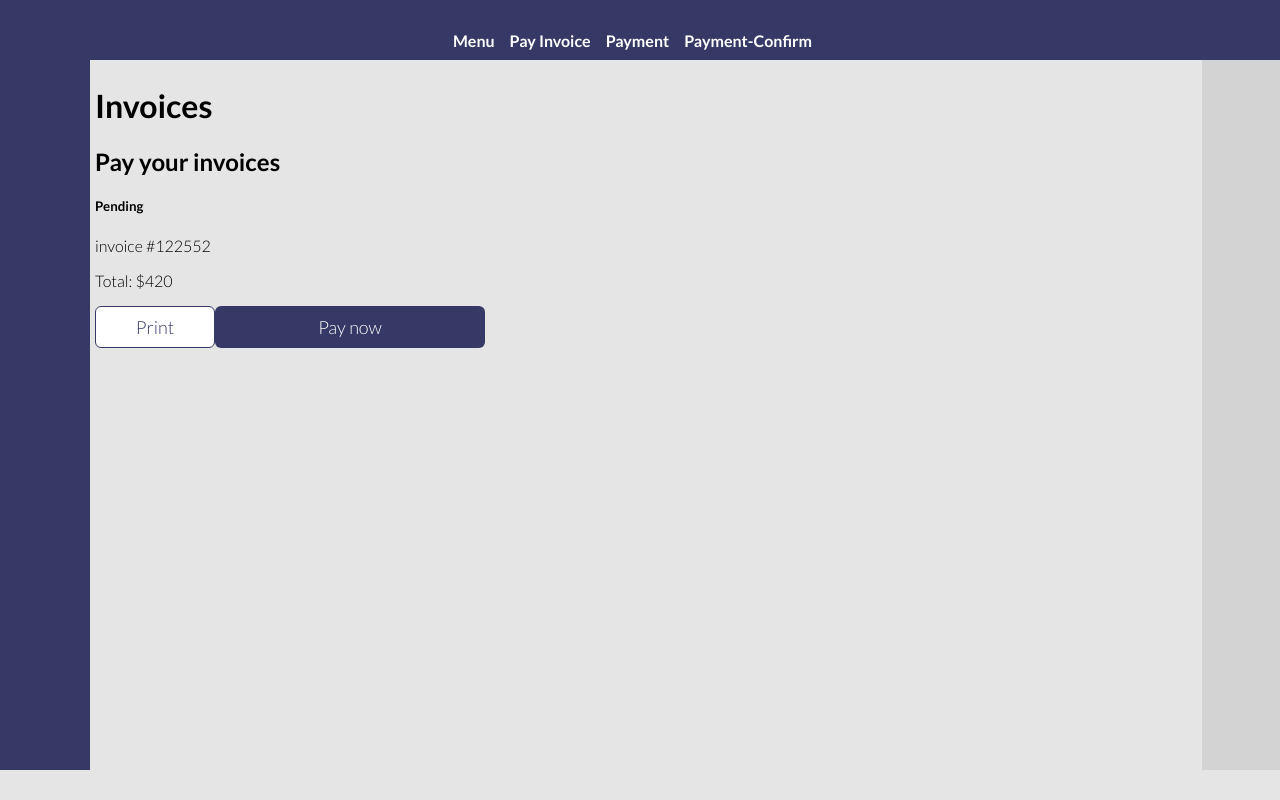
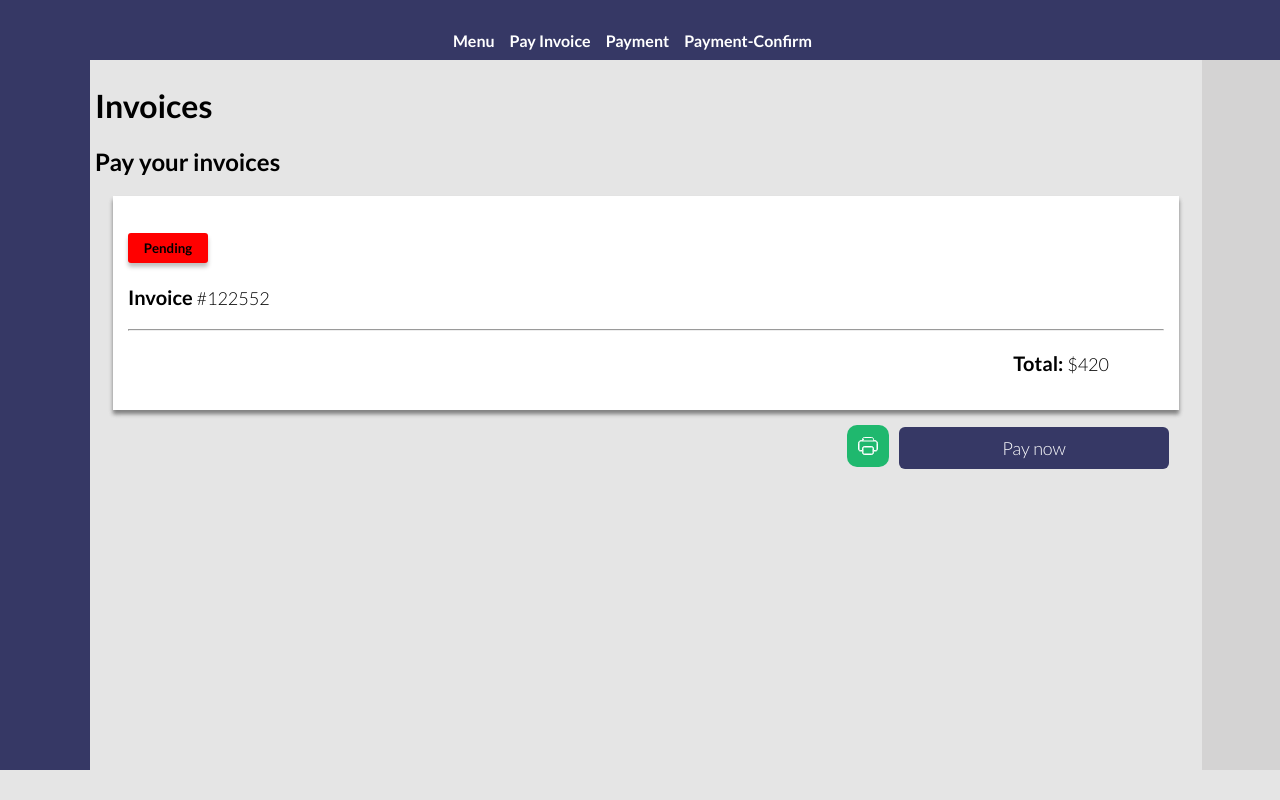
Before and after one commit to ace4port/payments, a React (Create React App) app: page /pay in a window 1280 px wide. Built offline with nearby package versions, Linux system fonts and the light colour scheme.

Commit message:
'styles'

```diff
--- a/src/container/Payment/InvoicePay.jsx
+++ b/src/container/Payment/InvoicePay.jsx
@@ -1,27 +1,37 @@
 import React from 'react'
 import Button from '../../components/Button'
-
+import PrintIcon from '../../components/icons/PrintIcon'
 const InvoicePay = ({ history }) => {
   return (
     <div>
       <h1>Invoices</h1>
       <h2>Pay your invoices</h2>
+      <div className="invoice-container">
+        <div className="invoice-container__details">
+          <h5 className="invoiceState">Pending</h5>
 
-      <h5>Pending</h5>
-
-      <p>invoice #122552</p>
-      <p>Total: $420</p>
-
-      <Button
-        size="small"
-        variant="outlined"
-        onClick={() => console.log('Print')}
-      >
-        Print
-      </Button>
-      <Button size="medium" onClick={() => history.push('/payments')}>
-        Pay now
-      </Button>
+          <p className="invoice">
+            Invoice <span className="invoice-id">#122552</span>
+          </p>
+          <hr />
+          <p className="total">
+            Total: <span className="total-amount">$420</span>
+          </p>
+        </div>
+        <div className="invoice-container__button">
+          <div
+            className="print-icon"
+            onClick={() => {
+              console.log('Print')
+            }}
+          >
+            <PrintIcon></PrintIcon>
+          </div>
+          <Button size="medium" onClick={() => history.push('/payments')}>
+            Pay now
+          </Button>
+        </div>
+      </div>
     </div>
   )
 }
--- /dev/null
+++ b/src/styles/_invoice.scss
@@ -0,0 +1,46 @@
+.invoice-container {
+  width: 1066px;
+  margin: 0 auto;
+  &__details {
+    background: #ffffff;
+    box-shadow: 0px 4px 4px rgba(0, 0, 0, 0.25), 0px 4px 4px rgba(0, 0, 0, 0.25);
+    padding: 15px;
+    .invoiceState {
+      background-color: red;
+      width: 80px;
+      height: 30px;
+      padding: 7px;
+      box-shadow: 0px 4px 4px rgba(0, 0, 0, 0.25);
+      border-radius: 3px;
+      text-align: center;
+    }
+    .invoice {
+      font-size: 20px;
+      font-weight: bold;
+      &-id {
+        font-size: 18px;
+        font-weight: 500;
+      }
+    }
+
+    .total {
+      font-size: 20px;
+      font-weight: bold;
+      text-align: right;
+      margin-right: 55px;
+      &-amount {
+        font-size: 18px;
+        font-weight: 500;
+      }
+    }
+  }
+  &__button {
+    display: flex;
+    align-items: center;
+    justify-content: flex-end;
+    margin-top: 15px;
+  }
+  &__button > * {
+    margin-right: 10px;
+  }
+}
--- a/src/styles/main.scss
+++ b/src/styles/main.scss
@@ -28,7 +28,7 @@ body {
 @import './variables';
 @import './Input';
 @import './Collapse';
-
+@import './invoice';
 .main-container {
   .navbar-container {
     background-color: $primary-color;
```
